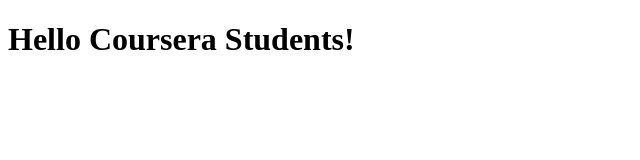
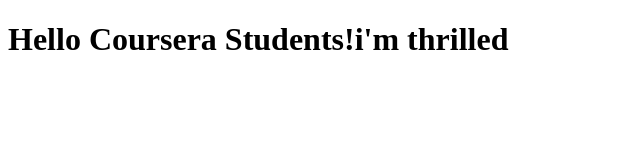
Before and after one commit to Nayana666/coursera.test, a plain HTML site: page index.html in a window 1280 px wide. Shown: the whole page, without its empty margins (0-640 px from the left). Drawn offline with Linux system fonts and the light colour scheme.

Commit message:
Next version of webfile.

```diff
--- a/index.html
+++ b/index.html
@@ -5,6 +5,6 @@
     <title>Hello Coursera</title>
   </head>
   <body>
-    <h1>Hello Coursera Students!</h1>
+    <h1>Hello Coursera Students!i'm thrilled</h1>
   </body>
 </html>
```
